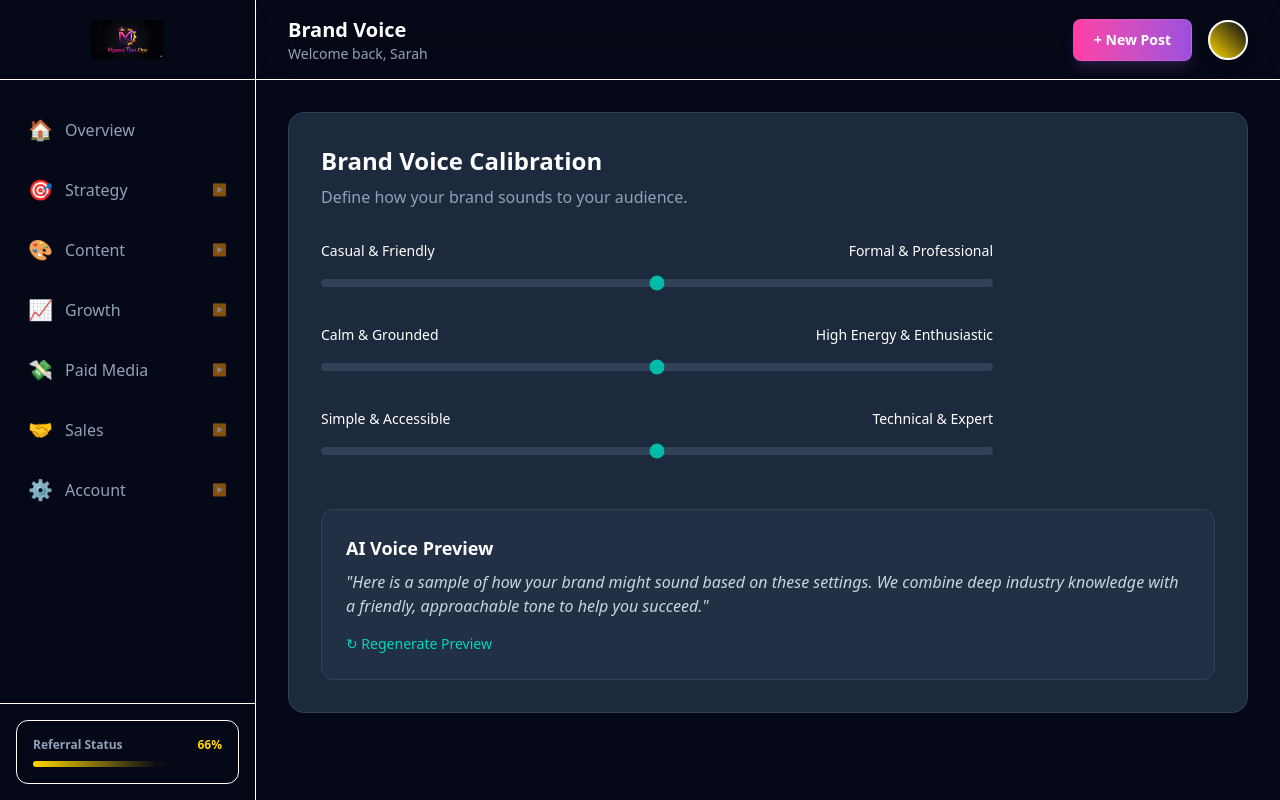
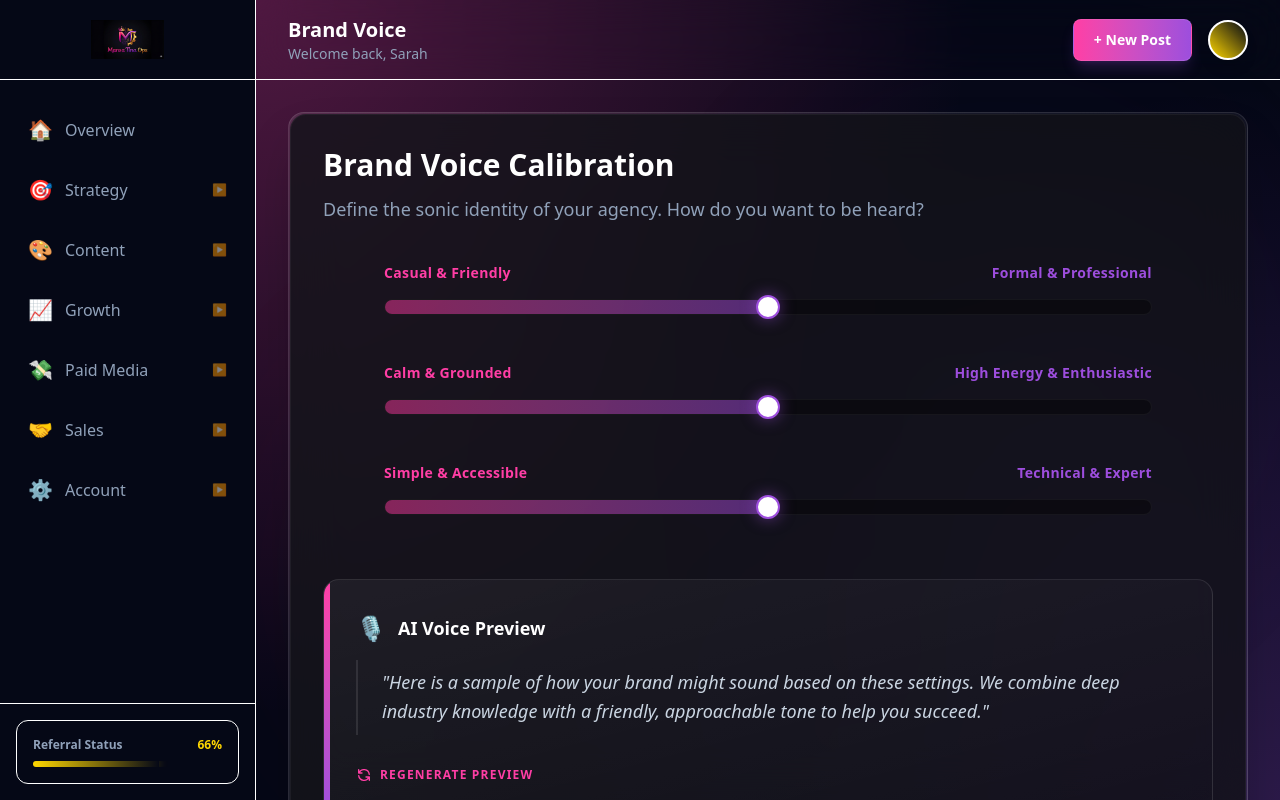
Before and after one commit to SupaEagle/MTO, a React (Vite) app in the folder web/: page /client/strategy/voice in a window 1280 px wide. Built offline with nearby package versions, Linux system fonts and the light colour scheme.

Commit message:
Update UI theme: enhance signup success card, revamp brand voice calibration, and adjust background brightness

```diff
--- a/web/src/layouts/ClientLayout.tsx
+++ b/web/src/layouts/ClientLayout.tsx
@@ -76,8 +76,8 @@ const ClientLayout = () => {
                         <Link
                             to="/client"
                             className={`flex items-center gap-3 px-4 py-3 rounded-xl transition-all duration-200 group ${location.pathname === '/client'
-                                    ? 'bg-brand-purple/10 text-brand-purple border border-brand-purple/20 shadow-[0_0_15px_rgba(157,78,221,0.15)]'
-                                    : 'hover:bg-surface-hover text-slate-400 hover:text-white'
+                                ? 'bg-brand-purple/10 text-brand-purple border border-brand-purple/20 shadow-[0_0_15px_rgba(157,78,221,0.15)]'
+                                : 'hover:bg-surface-hover text-slate-400 hover:text-white'
                                 }`}
                         >
                             <span className="text-xl">🏠</span>
@@ -112,8 +112,8 @@ const ClientLayout = () => {
                                             key={item.path}
                                             to={item.path}
                                             className={`block px-3 py-2 rounded-lg text-sm transition-colors ${location.pathname === item.path
-                                                    ? 'bg-brand-pink/10 text-brand-pink'
-                                                    : 'text-slate-300 hover:bg-surface-hover hover:text-white'
+                                                ? 'bg-brand-pink/10 text-brand-pink'
+                                                : 'text-slate-300 hover:bg-surface-hover hover:text-white'
                                                 }`}
                                         >
                                             {item.title}
@@ -139,7 +139,7 @@ const ClientLayout = () => {
             </aside>
 
             {/* Main Content */}
-            <main className="flex-1 overflow-auto bg-surface-dark relative z-0">
+            <main className="flex-1 overflow-auto radix-page-bg relative z-0">
                 <header className="h-20 border-b border-surface-border flex items-center justify-between px-8 bg-surface-dark/80 backdrop-blur-xl sticky top-0 z-40">
                     <div>
                         <h2 className="text-xl font-bold text-white">
--- a/web/src/pages/client/BrandVoiceCalibration.tsx
+++ b/web/src/pages/client/BrandVoiceCalibration.tsx
@@ -12,74 +12,102 @@ const BrandVoiceCalibration = () => {
         setVoiceAttributes(prev => ({ ...prev, [attribute]: value }));
     };
 
+    const sliders = [
+        {
+            key: 'formal',
+            left: 'Casual & Friendly',
+            right: 'Formal & Professional',
+            value: voiceAttributes.formal
+        },
+        {
+            key: 'enthusiastic',
+            left: 'Calm & Grounded',
+            right: 'High Energy & Enthusiastic',
+            value: voiceAttributes.enthusiastic
+        },
+        {
+            key: 'technical',
+            left: 'Simple & Accessible',
+            right: 'Technical & Expert',
+            value: voiceAttributes.technical
+        }
+    ];
+
     return (
-        <div className="space-y-6">
-            <div className="bg-slate-800 p-8 rounded-2xl border border-slate-700">
-                <h2 className="text-2xl font-bold text-white mb-2">Brand Voice Calibration</h2>
-                <p className="text-slate-400 mb-8">Define how your brand sounds to your audience.</p>
+        <div className="space-y-6 relative">
+            {/* Background Glows */}
+            <div className="absolute top-0 right-0 w-[500px] h-[500px] bg-brand-purple/20 rounded-full blur-[120px] pointer-events-none -z-10 animate-pulse-slow"></div>
+            <div className="absolute bottom-0 left-0 w-[500px] h-[500px] bg-brand-pink/20 rounded-full blur-[120px] pointer-events-none -z-10 animate-pulse-slow"></div>
 
-                <div className="space-y-8 max-w-2xl">
-                    {/* Formal vs Casual */}
-                    <div>
-                        <div className="flex justify-between text-sm font-medium text-white mb-2">
-                            <span>Casual & Friendly</span>
-                            <span>Formal & Professional</span>
+            <div className="relative group rounded-2xl p-[1px] bg-gradient-to-r from-white/10 to-white/5 border border-white/10 shadow-2xl">
+
+                <div className="relative bg-[#0f1016]/80 backdrop-blur-xl p-8 rounded-2xl h-full border border-white/5">
+                    <div className="mb-10">
+                        <h2 className="text-3xl font-black text-transparent bg-clip-text bg-gradient-to-r from-white via-white to-slate-400 mb-3">Brand Voice Calibration</h2>
+                        <p className="text-slate-400 text-lg">Define the sonic identity of your agency. How do you want to be heard?</p>
                     </div>
+
+                    <div className="space-y-12 max-w-3xl mx-auto">
+                        {sliders.map((slider) => (
+                            <div key={slider.key} className="relative">
+                                <div className="flex justify-between text-sm font-bold text-slate-300 mb-4 tracking-wide">
+                                    <span className="text-brand-pink">{slider.left}</span>
+                                    <span className="text-brand-purple">{slider.right}</span>
+                                </div>
+                                <div className="relative w-full h-4 rounded-full bg-black/40 border border-white/5">
+                                    <div
+                                        className="absolute top-0 left-0 h-full rounded-full bg-gradient-to-r from-brand-pink to-brand-purple opacity-50"
+                                        style={{ width: `${slider.value}%` }}
+                                    ></div>
                                     <input
                                         type="range"
                                         min="0"
                                         max="100"
-                            value={voiceAttributes.formal}
-                            onChange={(e) => handleSliderChange('formal', parseInt(e.target.value))}
-                            className="w-full h-2 bg-slate-700 rounded-lg appearance-none cursor-pointer accent-teal-500"
+                                        value={slider.value}
+                                        onChange={(e) => handleSliderChange(slider.key, parseInt(e.target.value))}
+                                        className="absolute inset-0 w-full h-full opacity-0 cursor-pointer z-10"
                                     />
+                                    {/* Custom Thumb Element for visual flair */}
+                                    <div
+                                        className="absolute top-1/2 -translate-y-1/2 h-6 w-6 rounded-full bg-white border-2 border-brand-purple shadow-[0_0_15px_rgba(157,78,221,0.5)] pointer-events-none transition-all"
+                                        style={{ left: `calc(${slider.value}% - 12px)` }}
+                                    ></div>
+                                </div>
+                            </div>
+                        ))}
                     </div>
 
-                    {/* Calm vs Enthusiastic */}
-                    <div>
-                        <div className="flex justify-between text-sm font-medium text-white mb-2">
-                            <span>Calm & Grounded</span>
-                            <span>High Energy & Enthusiastic</span>
-                        </div>
-                        <input
-                            type="range"
-                            min="0"
-                            max="100"
-                            value={voiceAttributes.enthusiastic}
-                            onChange={(e) => handleSliderChange('enthusiastic', parseInt(e.target.value))}
-                            className="w-full h-2 bg-slate-700 rounded-lg appearance-none cursor-pointer accent-teal-500"
-                        />
-                    </div>
-
-                    {/* Simple vs Technical */}
-                    <div>
-                        <div className="flex justify-between text-sm font-medium text-white mb-2">
-                            <span>Simple & Accessible</span>
-                            <span>Technical & Expert</span>
-                        </div>
-                        <input
-                            type="range"
-                            min="0"
-                            max="100"
-                            value={voiceAttributes.technical}
-                            onChange={(e) => handleSliderChange('technical', parseInt(e.target.value))}
-                            className="w-full h-2 bg-slate-700 rounded-lg appearance-none cursor-pointer accent-teal-500"
-                        />
-                    </div>
-                </div>
-
-                <div className="mt-12 p-6 bg-slate-700/30 rounded-xl border border-slate-700">
-                    <h3 className="text-lg font-semibold text-white mb-2">AI Voice Preview</h3>
-                    <p className="text-slate-300 italic">
+                    <div className="mt-16 p-8 bg-gradient-to-br from-white/5 to-transparent rounded-2xl border border-white/10 relative overflow-hidden group/preview hover:border-brand-purple/30 transition-colors">
+                        <div className="absolute top-0 left-0 w-1.5 h-full bg-gradient-to-b from-brand-pink to-brand-purple"></div>
+                        <h3 className="text-lg font-bold text-white mb-4 flex items-center gap-3">
+                            <span className="text-2xl">🎙️</span>
+                            <span>AI Voice Preview</span>
+                        </h3>
+                        <p className="text-slate-300 italic text-lg leading-relaxed font-light border-l-2 border-white/10 pl-6 py-2">
                             "Here is a sample of how your brand might sound based on these settings. We combine deep industry knowledge with a friendly, approachable tone to help you succeed."
                         </p>
-                    <button className="mt-4 text-sm text-teal-400 hover:text-teal-300 font-medium">
-                        ↻ Regenerate Preview
+                        <button className="mt-8 flex items-center gap-2 text-xs font-bold uppercase tracking-widest text-brand-pink hover:text-white transition-colors group-hover/preview:translate-x-2 duration-300">
+                            <svg xmlns="http://www.w3.org/2000/svg" className="h-4 w-4" fill="none" viewBox="0 0 24 24" stroke="currentColor">
+                                <path strokeLinecap="round" strokeLinejoin="round" strokeWidth={2} d="M4 4v5h.582m15.356 2A8.001 8.001 0 004.582 9m0 0H9m11 11v-5h-.581m0 0a8.003 8.003 0 01-15.357-2m15.357 2H15" />
+                            </svg>
+                            Regenerate Preview
                         </button>
                     </div>
                 </div>
             </div>
+
+            <style>{`
+                .animate-pulse-slow {
+                    animation: pulse-slow 8s infinite cubic-bezier(0.4, 0, 0.6, 1);
+                }
+                @keyframes pulse-slow {
+                    0%, 100% { opacity: 0.1; }
+                    50% { opacity: 0.3; }
+                }
+            `}</style>
+        </div>
     );
+
 };
 
 export default BrandVoiceCalibration;
```
Also changed, not shown: web/src/pages/Signup.tsx (+20 -5 lines). Lines whose indentation alone changed are shown as unchanged.
